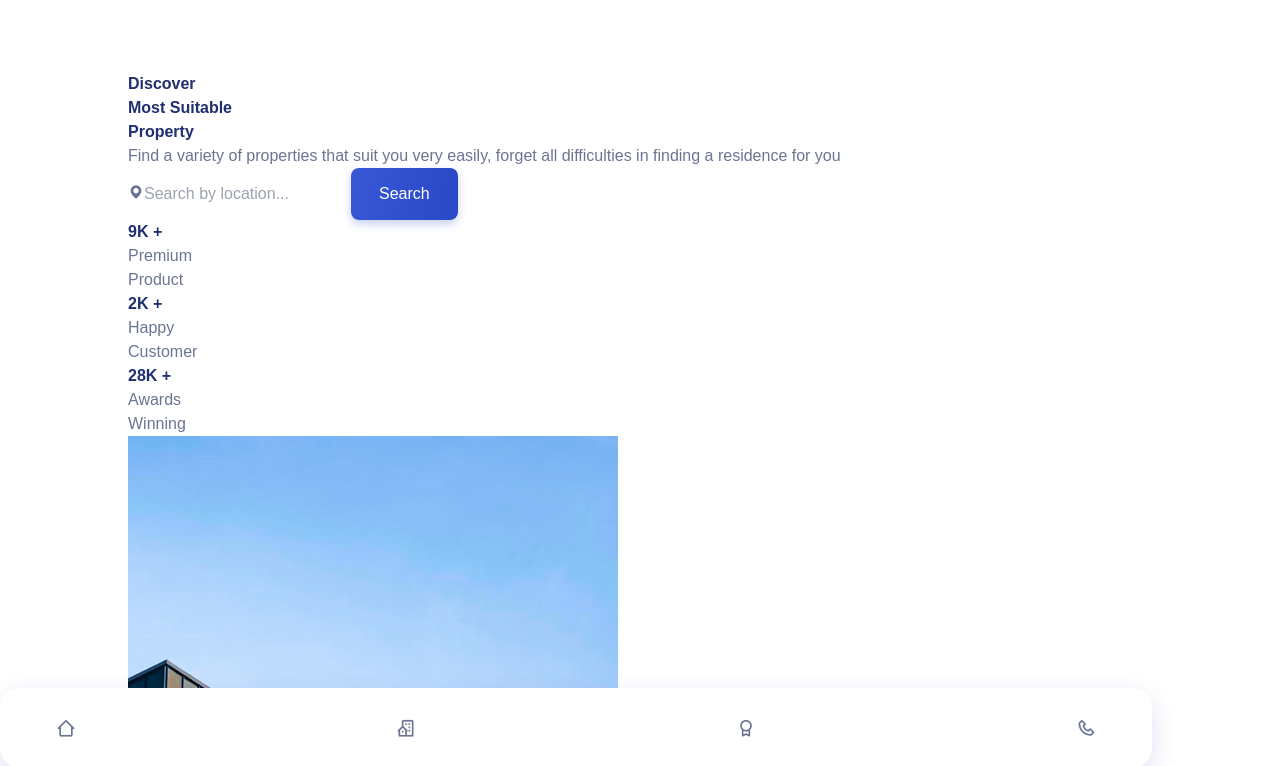
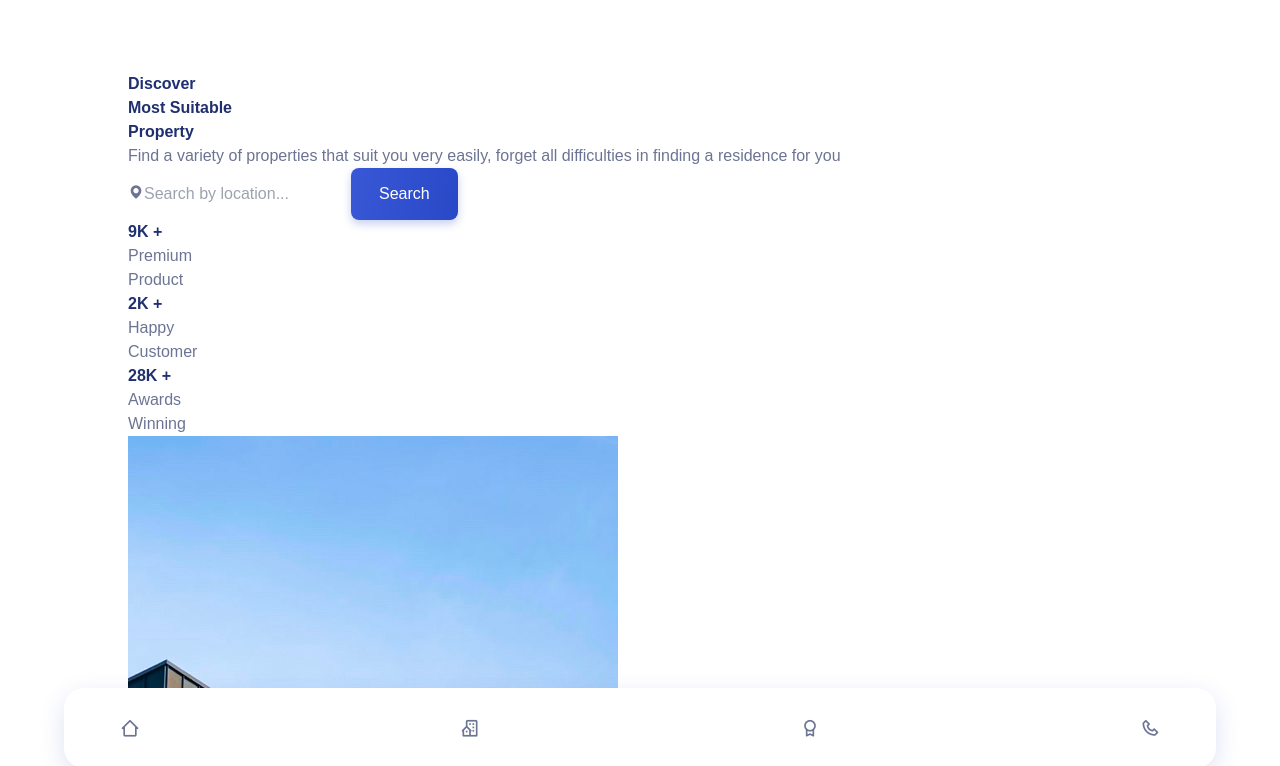
Before and after one commit to shoproizoshlo/real-state-website-vue-ts, a Vue app: page / in a window 1280 px wide. Shown: the top 766 px of the page. Built offline with nearby package versions, Linux system fonts and the light colour scheme.

Commit message:
Update HeaderComponent.vue

```diff
--- a/src/components/header/HeaderComponent.vue
+++ b/src/components/header/HeaderComponent.vue
@@ -14,7 +14,7 @@
         <i class="bx bxs-home-heart"></i
       ></a>
       <div
-        class="mx-0 my-auto fixed bottom-8 inset-x-0 bg-container-color transition duration-400 ease-in-out nav__menu"
+        class="my-0 mx-auto fixed bottom-8 inset-x-0 bg-container-color transition duration-400 ease-in-out nav__menu"
       >
         <ul class="flex justify-between items-center">
           <NavLink id="home" icon="bx-home-alt-2" name="Home" />
```
